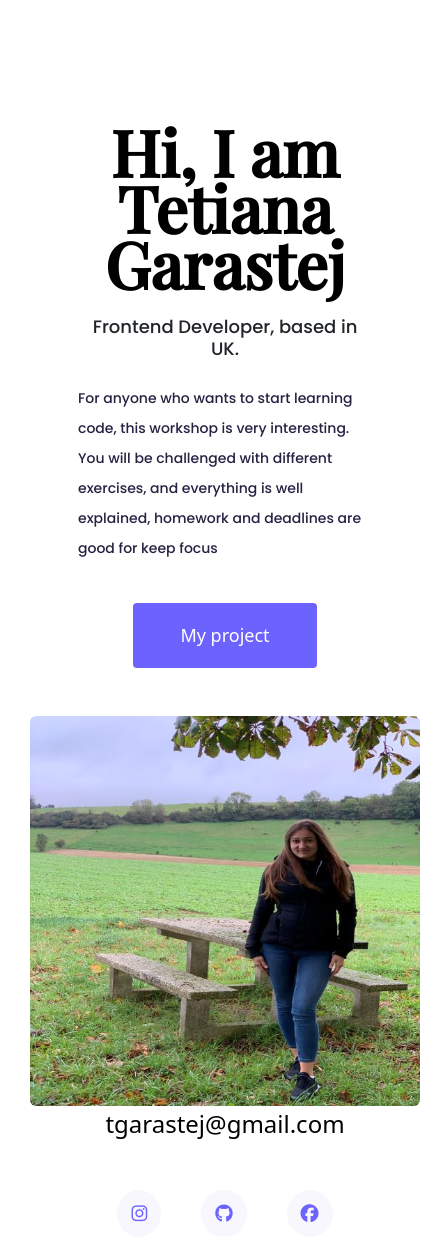
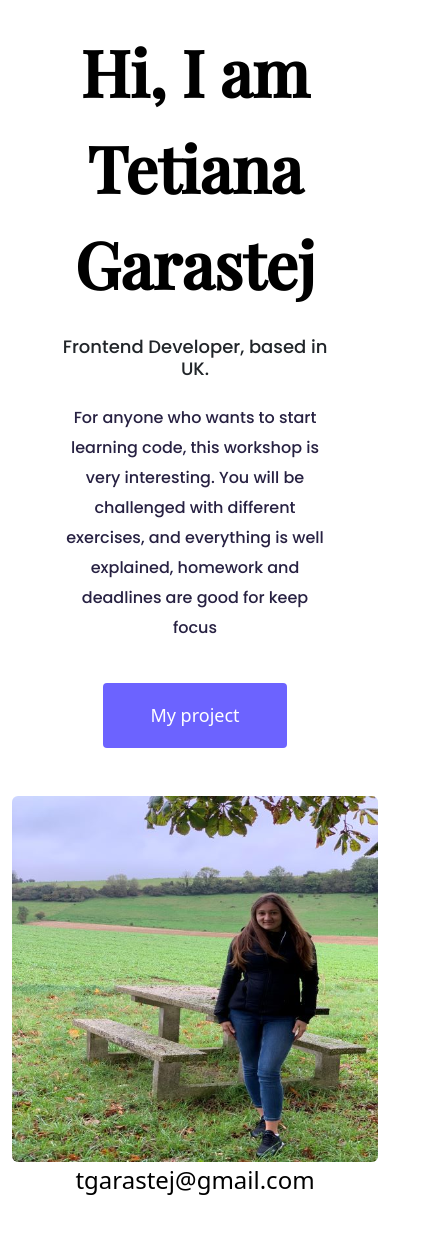
Before and after one commit to TetGar/portfolio-project-setup, a plain HTML site: page about.html in a window 390 px wide. Shown: the part 120-1360 px from the top of the page, 432 px wide, since content can reach past the window. Drawn offline with nearby package versions, Linux system fonts and the light colour scheme; a web font is replaced by a local one.

Commit message:
Avoided horizontal scroll in the smaller devices

```diff
--- a/about.html
+++ b/about.html
@@ -55,13 +55,13 @@
       </nav>
     </div>
 
-    <div class="content container">
+    <div class="container">
       <div class="row">
         <div class="col-lg-6">
           <div class="content-descriptions m-5">
             <h1>Hi, I am Tetiana Garastej</h1>
             <h3 class="pt-3">Frontend Developer, based in UK.</h3>
-            <p class="text-start pt-3">
+            <p class="pt-3">
               For anyone who wants to start learning code, this workshop is very
               interesting. You will be challenged with different exercises, and
               everything is well explained, homework and deadlines are good for
@@ -76,7 +76,11 @@
           </div>
         </div>
         <div class="col-lg-6">
-          <img src="/images/tetiana.jpg" class="img-fluid rounded" alt="" />
+          <img
+            src="/images/tetiana.jpg"
+            class="img-fluid rounded"
+            alt="Tetiana"
+          />
         </div>
       </div>
       <footer>
--- a/css/styles.css
+++ b/css/styles.css
@@ -27,7 +27,7 @@ h4 {
 
 p {
   font-size: 16px;
-  text-align: center;
+
   color: #272142;
   font-family: var(--style-font-family);
 }
@@ -111,10 +111,9 @@ nav ul {
   color: #272142;
 }
 .descriptions {
-  color: #272142;
   font-size: 16px;
   font-family: var(--style-font-family);
-  text-align: justify;
+
   color: #6c757d;
   line-height: 30px;
 }
@@ -126,6 +125,7 @@ nav ul {
 }
 .content p {
   font-size: 14px;
+  text-align: start;
 }
 .strong {
   padding: 30px;
@@ -168,8 +168,7 @@ footer .social-links a:hover {
 @media (max-width: 900px) {
   h1 {
     font-size: 44px;
-    line-height: 56px;
-    text-align: center;
+    line-height: 1.5;
   }
 
   h2 {
@@ -179,13 +178,13 @@ footer .social-links a:hover {
     font-size: 24px;
   }
 
-  .content {
+  .content-descriptions {
     text-align: center;
     padding: 0;
   }
 
   .strong {
-    padding: 0;
+    padding: 10px;
     text-align: center;
   }
 }
```
Also changed, not shown: contact.html (+5 -6 lines), index.html (+3 -1 lines), projects.html (+1 -1 lines).
